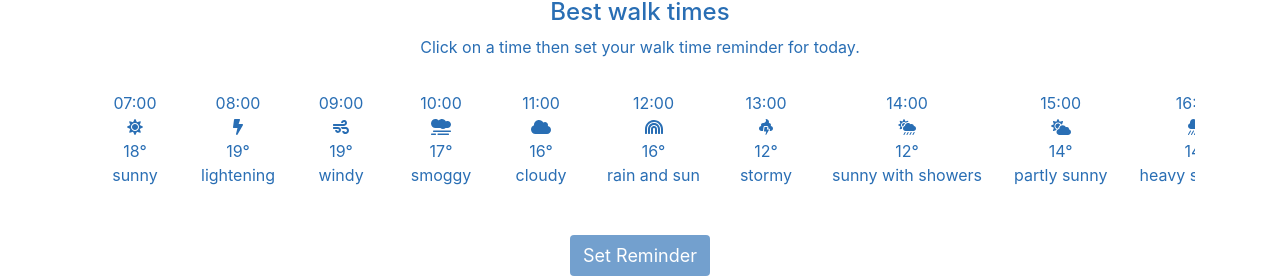
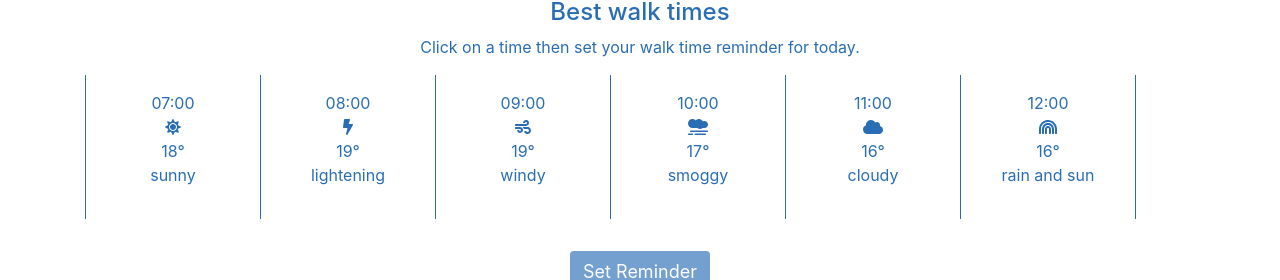
Before and after one commit to TR-SUNSHINE/Frontend, a React (Create React App) app: page /weather-page in a window 1280 px wide. Shown: the part 563-843 px from the top of the page. Built offline with nearby package versions, Linux system fonts and the light colour scheme.

Commit message:
STYLE: putting borders on weather divs & changing description to p tag

```diff
--- a/src/components/Weather/Weather.css
+++ b/src/components/Weather/Weather.css
@@ -1,14 +1,25 @@
 .individual__weather__container {
     overflow: auto;
     white-space: nowrap;
+    box-sizing: border-box;
   }
 
   .weather{
     display: inline-block;
     padding: 1rem;
-    min-width: 100px;
+    width: 175px;
+    border-left: 1px solid #296EB4;
   }
+
+
 
  .selected {
    background-color: #FFD07B;
  }
+
+
+ /* this was to try out breaking words
+/* .weather--description{
+  word-break: break-all;
+  white-space: normal;
+ } */
--- a/src/components/Weather/Weather.js
+++ b/src/components/Weather/Weather.js
@@ -15,7 +15,7 @@ const Weather = ({ weatherTimes, selectedWeatherTime, toggleWeatherTimeSelected
                                 <div>{weather.time}</div>
                                 <FontAwesomeIcon icon={weather.icon} />
                                 <div>{weather.temperature}</div>
-                                <div>{weather.description}</div>
+                                <p className="weather--description">{weather.description}</p>
                             </div>
                         );
                     })}
```
